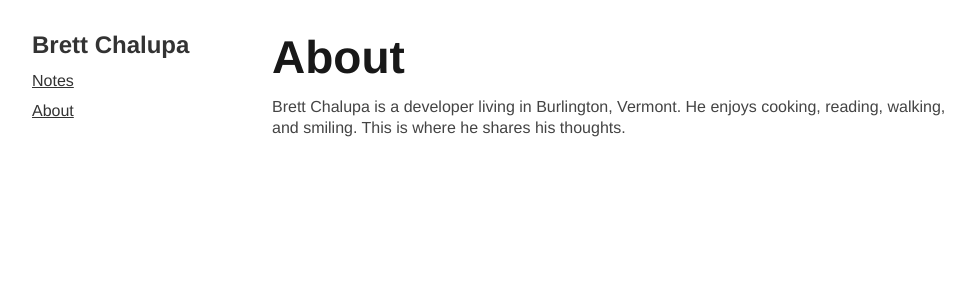
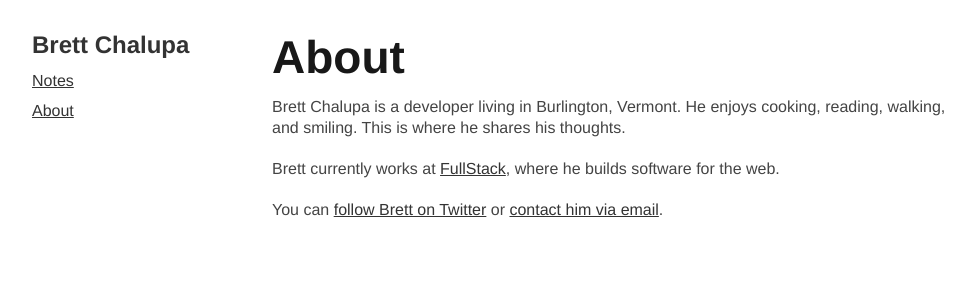
Before and after one commit to brettchalupa/brettchalupa.github.io, a Jekyll site: the page built from about.html, in a window 1280 px wide. Shown: the top 300 px of the page, without its empty margins (138-1113 px from the left). Built offline with Jekyll 4.4.1, drawn with Linux system fonts in a browser that asks for light colours; Markdown is read by kramdown in place of the engine named in the settings.

Commit message:
Add some content to the About page.

```diff
--- a/about.html
+++ b/about.html
@@ -7,5 +7,12 @@ title: About - Brett Chalupa
   <h1>About</h1>
 
   <p>Brett Chalupa is a developer living in Burlington, Vermont. He enjoys
-  cooking, reading, walking, and smiling. This is where he shares his thoughts.</p>
+    cooking, reading, walking, and smiling. This is where he shares his thoughts.</p>
+
+  <p>Brett currently works at <a href="http://gofullstack.com">FullStack</a>,
+    where he builds software for the web.</p>
+
+  <p>You can <a href="https://twitter.com/brettchalupa">follow Brett on
+    Twitter</a> or <a href="mailto:brettchalupa@gmail.com">contact him via
+    email</a>.
 </div>
```
